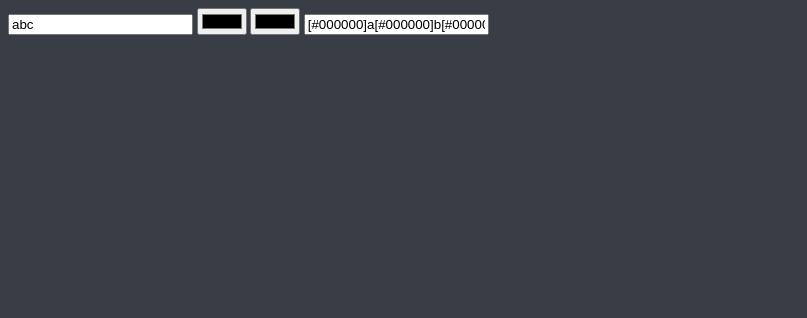
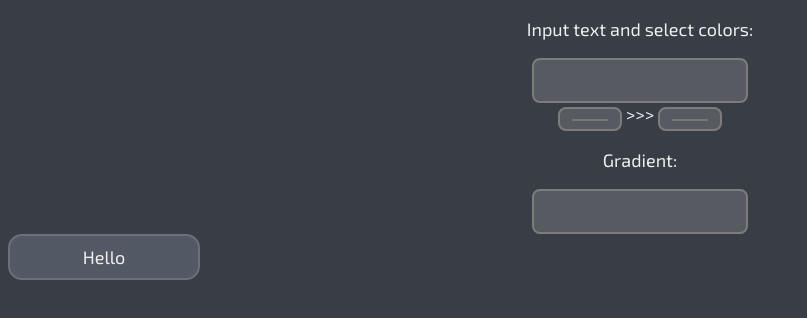
Before and after one commit to Vladislav117/vladislav117.github.io, a plain HTML site: page mindustry-tools/gradient/index.html in a window 1280 px wide. Shown: the whole page, without its empty margins (0-807 px from the left). Drawn offline with Linux system fonts and the light colour scheme.

Commit message:
Set styles

```diff
--- a/css/main.css
+++ b/css/main.css
@@ -2,8 +2,58 @@ html {
     background-color: #393e46;
     color: #eeeeee;
     font-family: 'Exo 2', sans-serif;
+    font-size: 18px;
 }
 
 a {
     color: #00adb5;
 }
+
+:active, :hover, :focus {
+    outline: 0;
+    outline-offset: 0;
+}
+
+/* Classic text input */
+
+.text-input {
+    width: 192px;
+    height: 21px;
+    font-family: 'Exo 2', sans-serif;
+    font-size: 18px;
+
+    padding: 10px 10px 10px 10px;
+    border: 2px solid #7c7c7c;
+    color: #eeeeee;
+    background: #575a60;
+    border-radius: 8px;
+}
+
+.text-input:hover {
+    padding: 10px 10px 10px 10px;
+    border: 2px solid #808080;
+    color: #eeeeee;
+    background: #616469;
+    border-radius: 8px;
+}
+
+.text-input:focus {
+    padding: 10px 10px 10px 10px;
+    border: 2px solid #989898;
+    color: #eeeeee;
+    background: #7e7e83;
+    border-radius: 8px;
+}
+
+/*  */
+.button {
+    width: 192px;
+    font-family: 'Exo 2', sans-serif;
+    font-size: 18px;
+
+    padding: 10px 10px 10px 10px;
+    border: 2px solid #67707d;
+    color: #eeeeee;
+    background: #525965;
+    border-radius: 14px;
+}
--- /dev/null
+++ b/mindustry-tools/gradient/css/gradient.css
@@ -0,0 +1,33 @@
+.input-container, .output-container {
+    text-align: center;
+    margin: auto;
+}
+
+.color-selector {
+    width: 64px;
+    height: 21px;
+    font-family: 'Exo 2', sans-serif;
+    font-size: 18px;
+
+    padding: 10px 10px 10px 10px;
+    border: 2px solid #7c7c7c;
+    color: #eeeeee;
+    background: #575a60;
+    border-radius: 8px;
+}
+
+.color-selector:hover {
+    padding: 10px 10px 10px 10px;
+    border: 2px solid #808080;
+    color: #eeeeee;
+    background: #616469;
+    border-radius: 8px;
+}
+
+.color-selector:focus {
+    padding: 10px 10px 10px 10px;
+    border: 2px solid #989898;
+    color: #eeeeee;
+    background: #7e7e83;
+    border-radius: 8px;
+}
--- a/mindustry-tools/gradient/index.html
+++ b/mindustry-tools/gradient/index.html
@@ -13,21 +13,40 @@
 
     <!-- Styles -->
     <link type="text/css" rel="stylesheet" href="/css/main.css">
+    <link type="text/css" rel="stylesheet" href="../../css/main.css"> <!-- This style is needed if you run the site on a local machine -->
+
+    <link type="text/css" rel="stylesheet" href="css/gradient.css">
 
     <!-- Scripts -->
 </head>
 <body>
     <!-- Input -->
-    <input id="name" type="text" placeholder="Your nickname" value="abc">
-    <input id="firstColor" type="color" placeholder="First color">
-    <input id="secondColor" type="color" placeholder="Second color">
+    <div id="inputContainer" class="input-container">
+        <p>
+            Input text and select colors:
+        </p>
+        <div id="inputTextContainer" class="input-text-container">
+            <input id="text" class="text-input" type="text">
+        </div>
+        <div id="inputColorsContainer" class="input-colors-container">
+            <input id="firstColor" class="color-selector" type="color" placeholder="First color" value="#3edbf0">
+            >>>
+            <input id="secondColor" class="color-selector" type="color" placeholder="Second color" value="#a6f0c6">
+        </div>
+    </div>
 
     <!-- Output -->
-    <input id="result" type="text" readonly>
-
+    <div id="outputContainer" class="output-container">
+        <p>
+            Gradient:
+        </p>
+        <div id="outputNicknameContainer" class="output-nickname-container">
+            <input id="result" class="text-input" type="text" readonly>
+        </div>
+    </div>
     <!-- Debug -->
     <div id="debug">
-
+        <button class="button">Hello</button>
     </div>
 
     <!-- Scripts -->
--- a/mindustry-tools/gradient/js/gradient.js
+++ b/mindustry-tools/gradient/js/gradient.js
@@ -1,4 +1,4 @@
-let nameContainer = document.getElementById("name");
+let textContainer = document.getElementById("text");
 let firstColorContainer = document.getElementById("firstColor");
 let secondColorContainer = document.getElementById("secondColor");
 let resultContainer = document.getElementById("result");
@@ -24,8 +24,8 @@ function hexToRgb(hex) {
     ] : null;
 }
 
-function makeGradient(nickname, color1, color2) {
-    let length = nickname.length;
+function makeGradient(text, color1, color2) {
+    let length = text.length;
     let delta = [
         Math.floor((color2[0] - color1[0]) / length),
         Math.floor((color2[1] - color1[1]) / length),
@@ -39,10 +39,10 @@ function makeGradient(nickname, color1, color2) {
         }
 
         if (rgbToHex(color1[0], color1[1], color1[2]).indexOf("-") > -1) {
-            result += nickname[i];
+            result += text[i];
         }
         else {
-            result += '[' + rgbToHex(color1[0], color1[1], color1[2]) + ']' + nickname[i];
+            result += '[' + rgbToHex(color1[0], color1[1], color1[2]) + ']' + text[i];
         }
     }
 
@@ -50,10 +50,10 @@ function makeGradient(nickname, color1, color2) {
 }
 
 function update() {
-    let name = nameContainer.value;
+    let text = textContainer.value;
     let firstColor = firstColorContainer.value;
     let secondColor = secondColorContainer.value;
-    resultContainer.value = makeGradient(name, hexToRgb(firstColor), hexToRgb(secondColor));
+    resultContainer.value = makeGradient(text, hexToRgb(firstColor), hexToRgb(secondColor));
 }
 
 window.setInterval(update, 100);
```
Also changed, not shown: mindustry-tools/gradient/icons/arrow.png (added).
